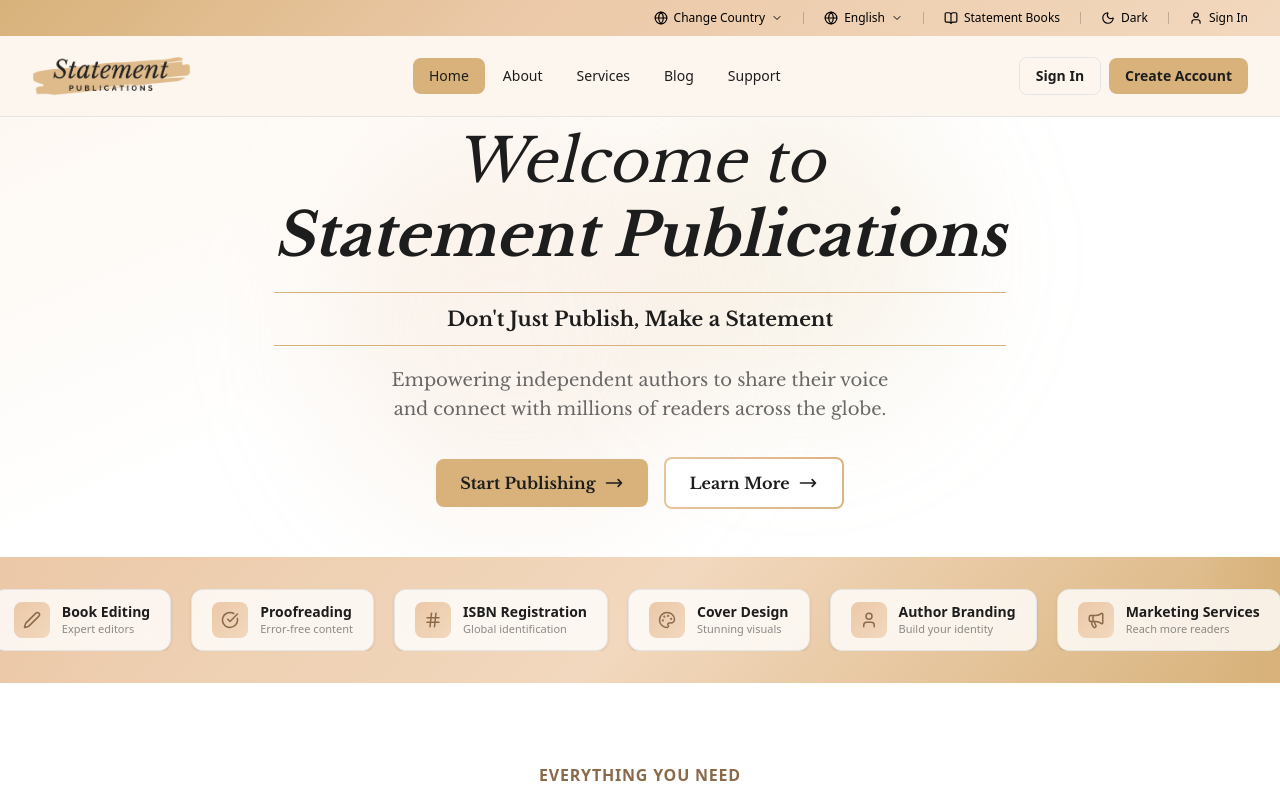
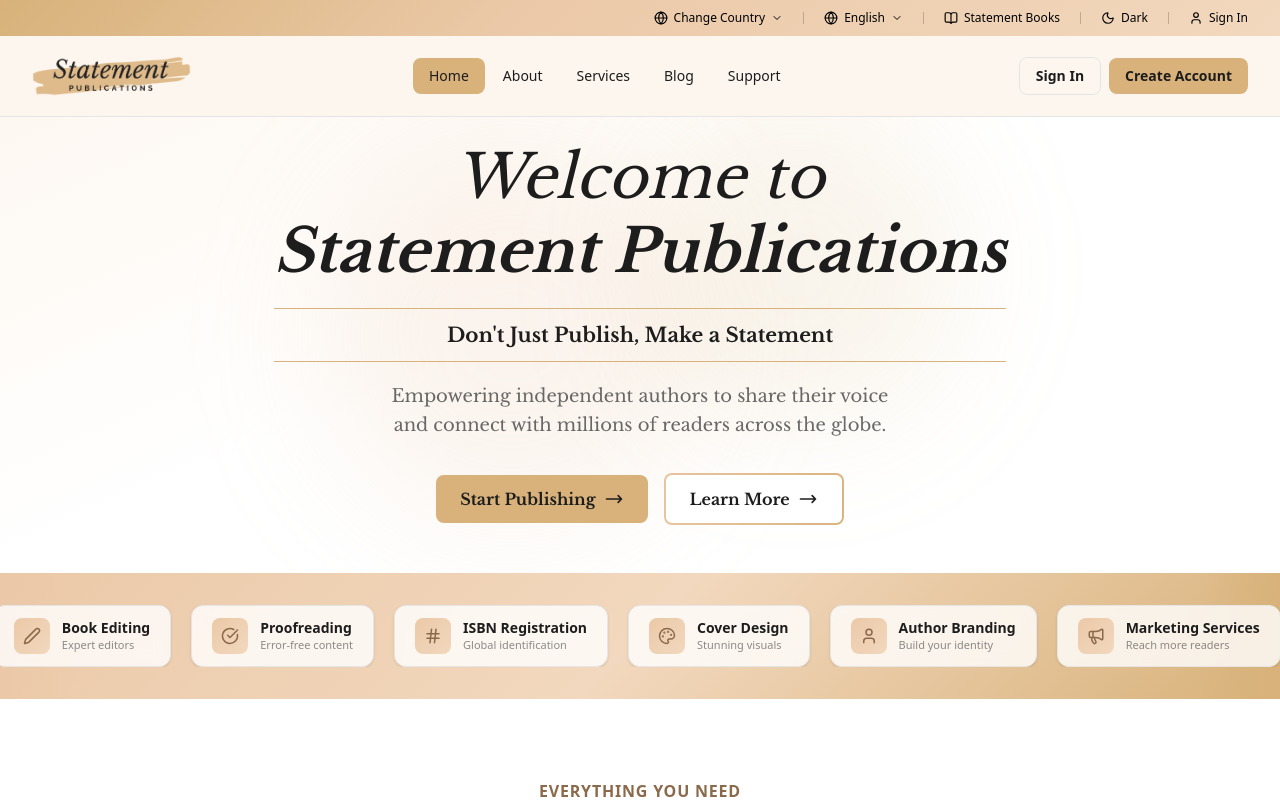
Before and after one commit to Johnfavour-maidu/statement-publications, a Next.js app in the folder apps/publications/: page / in a window 1280 px wide. Shown: the top 800 px of the page. Built offline with nearby package versions, Linux system fonts and the light colour scheme; a web font is replaced by a local one.

Commit message:
fix(homepage): increase hero top padding to pt-28/32/36

```diff
--- a/apps/publications/src/app/page.tsx
+++ b/apps/publications/src/app/page.tsx
@@ -293,7 +293,7 @@ export default function Home() {
           <div className="absolute top-1/4 left-1/4 w-96 h-96 bg-[#EBC9A8]/20 rounded-full blur-3xl" />
           <div className="absolute bottom-1/4 right-1/4 w-80 h-80 bg-[#D8B27A]/15 rounded-full blur-3xl" />
         </div>
-        <div className="relative z-10 mx-auto max-w-7xl px-4 sm:px-6 lg:px-8 pt-24 pb-8 sm:pt-28 sm:pb-10 lg:pt-32 lg:pb-12 flex items-center justify-center">
+        <div className="relative z-10 mx-auto max-w-7xl px-4 sm:px-6 lg:px-8 pt-28 pb-8 sm:pt-32 sm:pb-10 lg:pt-36 lg:pb-12 flex items-center justify-center">
           <div className="max-w-3xl text-center">
             <motion.h1
               initial={{ opacity: 0, y: 20 }}
```
